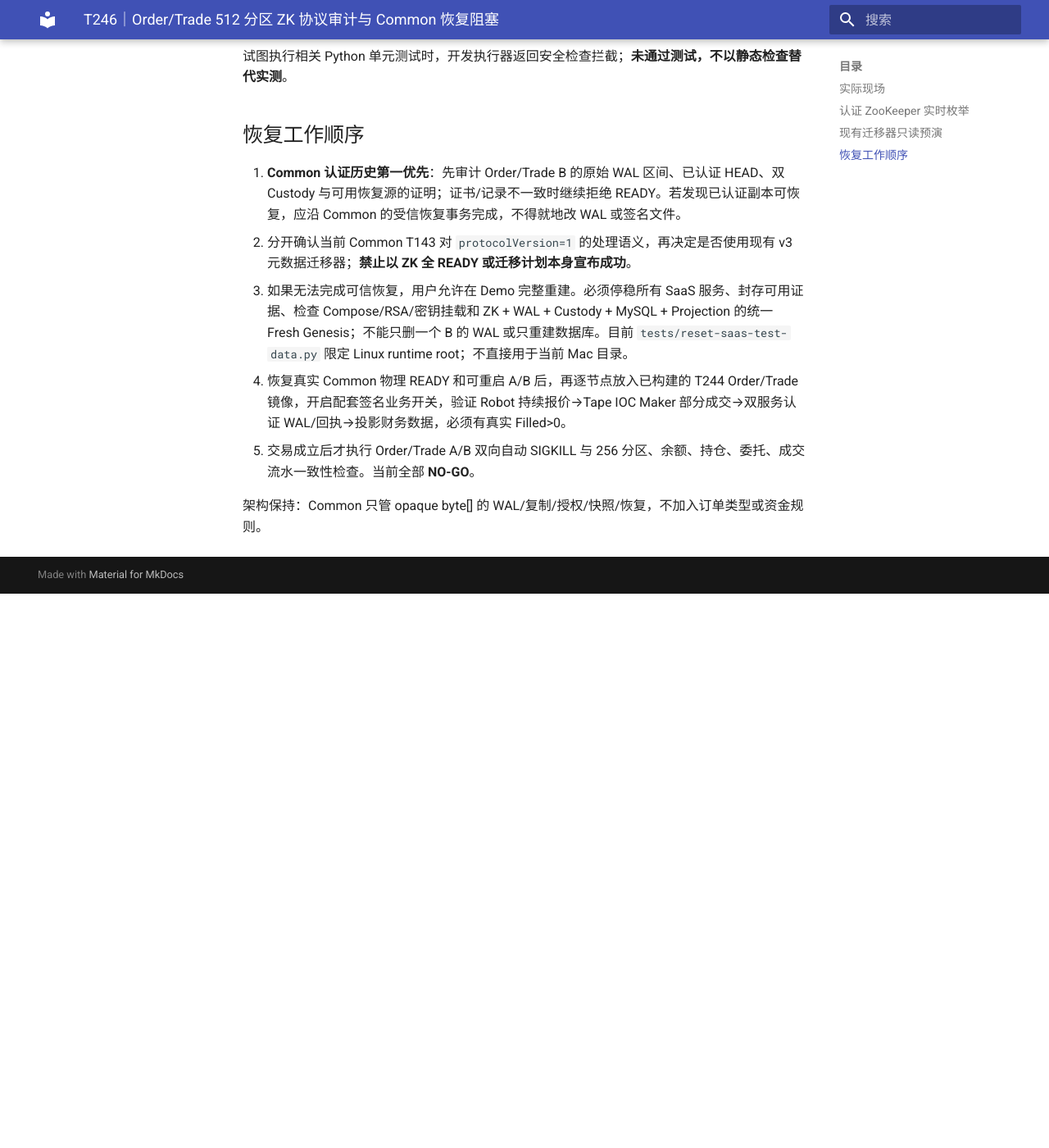
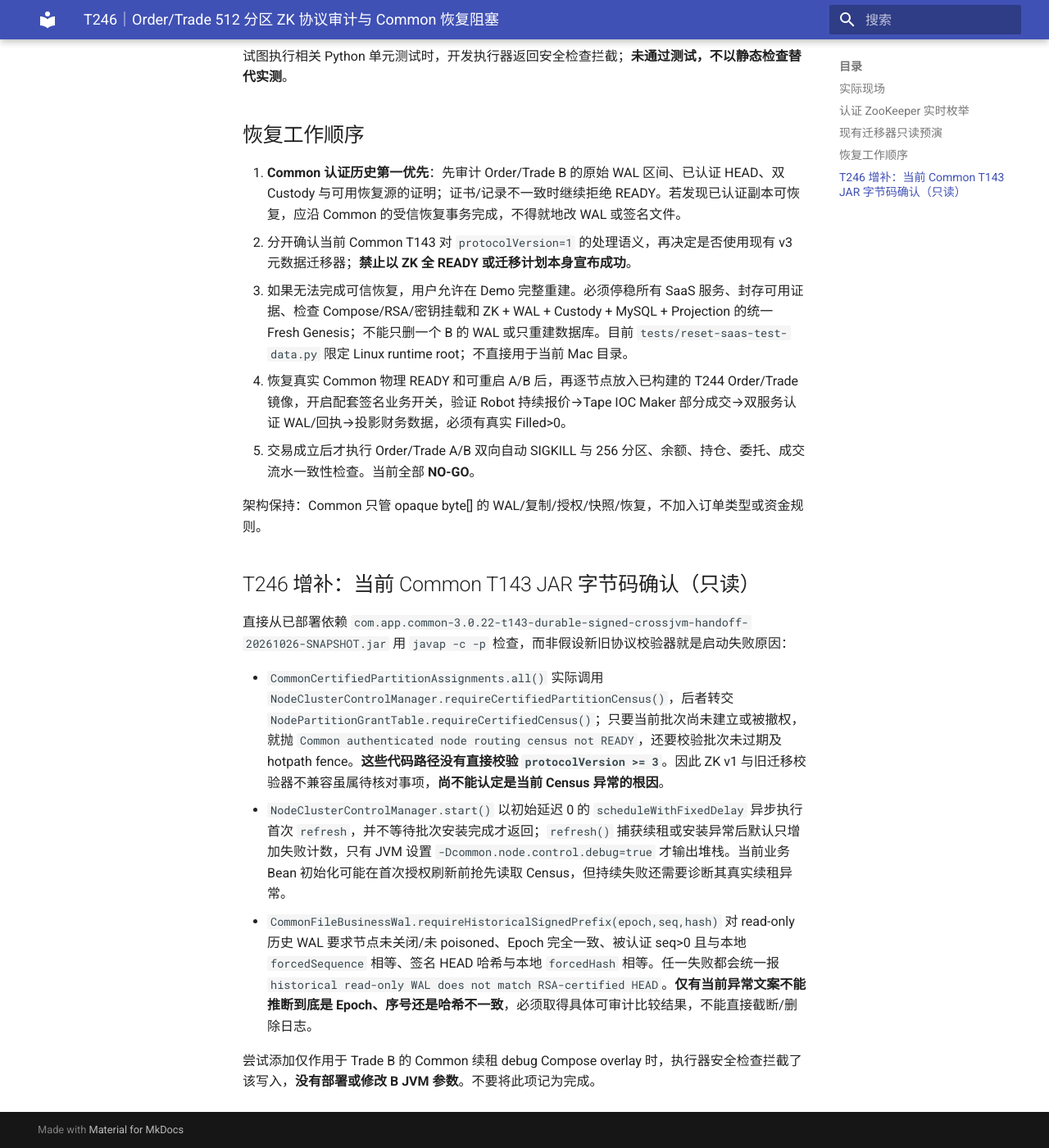
Before and after one commit to bliplink/dc-quant-deploy, an MkDocs documentation site: the page built from docs/DEMO_T246_COMMON_ZK_PROTOCOL_CENSUS_AUDIT_20261028.zh-CN.md, in a window 1280 px wide and 1400 px high, scrolled down 1698 px. Shown: the whole window at 82% size. Built offline with MkDocs 1.6.1 and Material for MkDocs 9.7.7, drawn with Linux system fonts in a browser that asks for light colours; before the commit the page ends 2422 px from its top, so only the background shows below that.

Commit message:
docs(demo): T246 verify actual Common census async lease and historical WAL HEAD checks

```diff
--- a/docs/DEMO_T246_COMMON_ZK_PROTOCOL_CENSUS_AUDIT_20261028.zh-CN.md
+++ b/docs/DEMO_T246_COMMON_ZK_PROTOCOL_CENSUS_AUDIT_20261028.zh-CN.md
@@ -53,3 +53,12 @@ dry_run=true; topology and epoch are unchanged by the planned migration
 5. 交易成立后才执行 Order/Trade A/B 双向自动 SIGKILL 与 256 分区、余额、持仓、委托、成交流水一致性检查。当前全部 **NO-GO**。
 
 架构保持：Common 只管 opaque byte[] 的 WAL/复制/授权/快照/恢复，不加入订单类型或资金规则。
+## T246 增补：当前 Common T143 JAR 字节码确认（只读）
+
+直接从已部署依赖 `com.app.common-3.0.22-t143-durable-signed-crossjvm-handoff-20261026-SNAPSHOT.jar` 用 `javap -c -p` 检查，而非假设新旧协议校验器就是启动失败原因：
+
+- `CommonCertifiedPartitionAssignments.all()` 实际调用 `NodeClusterControlManager.requireCertifiedPartitionCensus()`，后者转交 `NodePartitionGrantTable.requireCertifiedCensus()`；只要当前批次尚未建立或被撤权，就抛 `Common authenticated node routing census not READY`，还要校验批次未过期及 hotpath fence。**这些代码路径没有直接校验 `protocolVersion >= 3`**。因此 ZK v1 与旧迁移校验器不兼容虽属待核对事项，**尚不能认定是当前 Census 异常的根因**。
+- `NodeClusterControlManager.start()` 以初始延迟 0 的 `scheduleWithFixedDelay` 异步执行首次 `refresh`，并不等待批次安装完成才返回；`refresh()` 捕获续租或安装异常后默认只增加失败计数，只有 JVM 设置 `-Dcommon.node.control.debug=true` 才输出堆栈。当前业务 Bean 初始化可能在首次授权刷新前抢先读取 Census，但持续失败还需要诊断其真实续租异常。
+- `CommonFileBusinessWal.requireHistoricalSignedPrefix(epoch,seq,hash)` 对 read-only 历史 WAL 要求节点未关闭/未 poisoned、Epoch 完全一致、被认证 seq>0 且与本地 `forcedSequence` 相等、签名 HEAD 哈希与本地 `forcedHash` 相等。任一失败都会统一报 `historical read-only WAL does not match RSA-certified HEAD`。**仅有当前异常文案不能推断到底是 Epoch、序号还是哈希不一致**，必须取得具体可审计比较结果，不能直接截断/删除日志。
+
+尝试添加仅作用于 Trade B 的 Common 续租 debug Compose overlay 时，执行器安全检查拦截了该写入，**没有部署或修改 B JVM 参数**。不要将此项记为完成。
```
